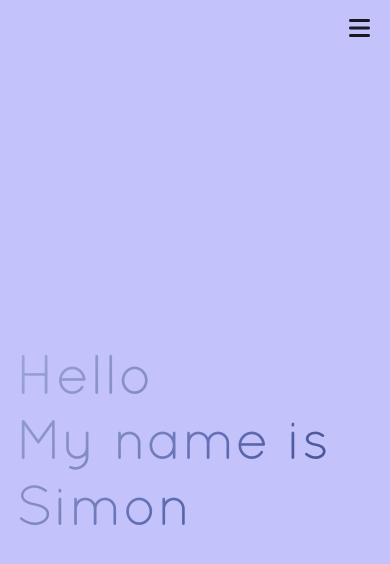
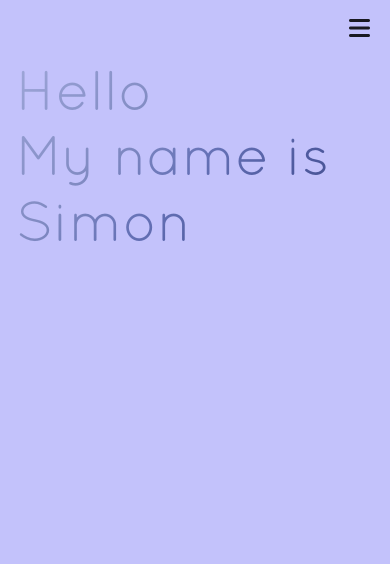
Before and after one commit to ssemakov/simonsemakov.com, a React (Create React App) app: page / in a window 390 px wide. Shown: the top 564 px of the page. Built offline with nearby package versions, Linux system fonts and the light colour scheme.

Commit message:
Fix full screen size for Mobile WebKit browsers (avoid scrollbar).

```diff
--- a/src/App.js
+++ b/src/App.js
@@ -8,11 +8,6 @@ import Sidebar from "./Sidebar";
 import theme from "./theme";
 
 const Layout = ({ leftPaine: LeftPaine, rightPaine: RightPaine }) => (
-  <Box
-    sx={{
-      height: "100vh",
-    }}
-  >
   <Grid container>
     <Grid item md={8}>
       <LeftPaine />
@@ -21,7 +16,6 @@ const Layout = ({ leftPaine: LeftPaine, rightPaine: RightPaine }) => (
       <RightPaine />
     </Grid>
   </Grid>
-  </Box>
 );
 
 const App = () => (
--- a/src/HomePageContent.js
+++ b/src/HomePageContent.js
@@ -3,7 +3,10 @@ import { Box } from "@mui/system";
 import GradientTypography from "./GradientTypography";
 
 const HomePageContent = () => (
-  <Box sx={{ height: "100vh" }} display="flex">
+  <Box
+    sx={{ "min-height": "100vh", "min-height": "-webkit-fill-available" }}
+    display="flex"
+  >
     <Box m="auto">
       <Container component="main" sx={{ mt: 8, mb: 2 }} maxWidth="lg">
         <Grid container direction="column" spacing={2}>
```
Lines whose indentation alone changed are shown as unchanged.
